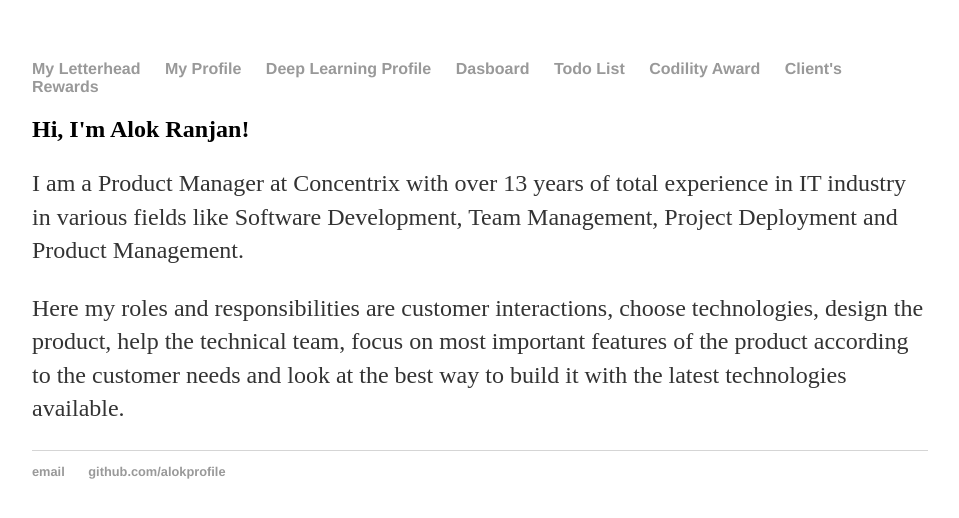
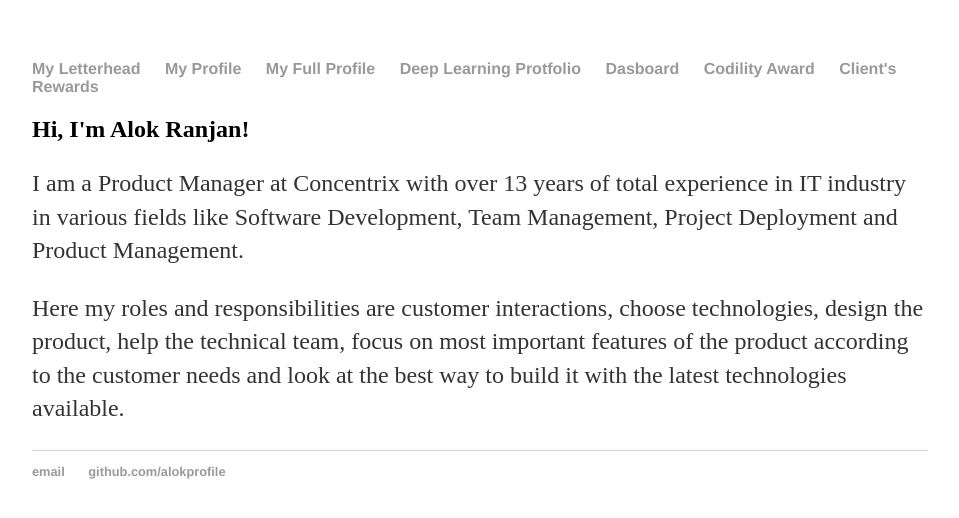
Before and after one commit to alokranjan04/alokranjan04.github.io, a Jekyll site: the page built from index.html, in a window 1280 px wide. Shown: the top 518 px of the page, without its empty margins (160-1119 px from the left). Built offline with Jekyll 4.4.1, drawn with Linux system fonts in a browser that asks for light colours; Markdown is read by kramdown in place of the engine named in the settings.

Commit message:
Updating my profile as product manager

```diff
--- a/_layouts/default.html
+++ b/_layouts/default.html
@@ -8,11 +8,11 @@
 		<body>
 			<nav>
 	    		<ul>
-				<li><a href="../letter.pdf" target="_blank">My Letterhead</a></li>
-	        		<li><a href="../Alok_DataScConsultant.pdf" target="_blank">My Profile</a></li>
-				<li><a href="https://eportfolio.greatlearning.in/alok-ranjan" target="_blank">Deep Learning Profile</a></li>
+				<li><a href="../cover_letter.pdf" target="_blank">My Letterhead</a></li>
+	        		<li><a href="../alok_product_manager_profile.pdf" target="_blank">My Profile</a></li>
+				<li><a href="../Full_Profile_Alok.pdf" target="_blank">My Full Profile</a></li>
+				<li><a href="https://eportfolio.greatlearning.in/alok-ranjan" target="_blank">Deep Learning Protfolio</a></li>
 				<li><a href="../dashboardFromSheet.io/index.html" target="_blank">Dasboard </a></li>
-				<li><a href="../ETodoList/index.html" target="_blank">Todo List </a></li>
 				<li><a href="https://app.codility.com/cert/view/certK4XYQS-8WKCQ8KHDUMMT769/" target="_blank">Codility Award</a></li>
 				<!--<li><a href="../myRewardsNitesh.pdf" target="_blank">Manager's Rewards</a></li>-->
 				<li><a href="../rewardsSanjeev.pdf" target="_blank">Client's Rewards</a></li>
```
